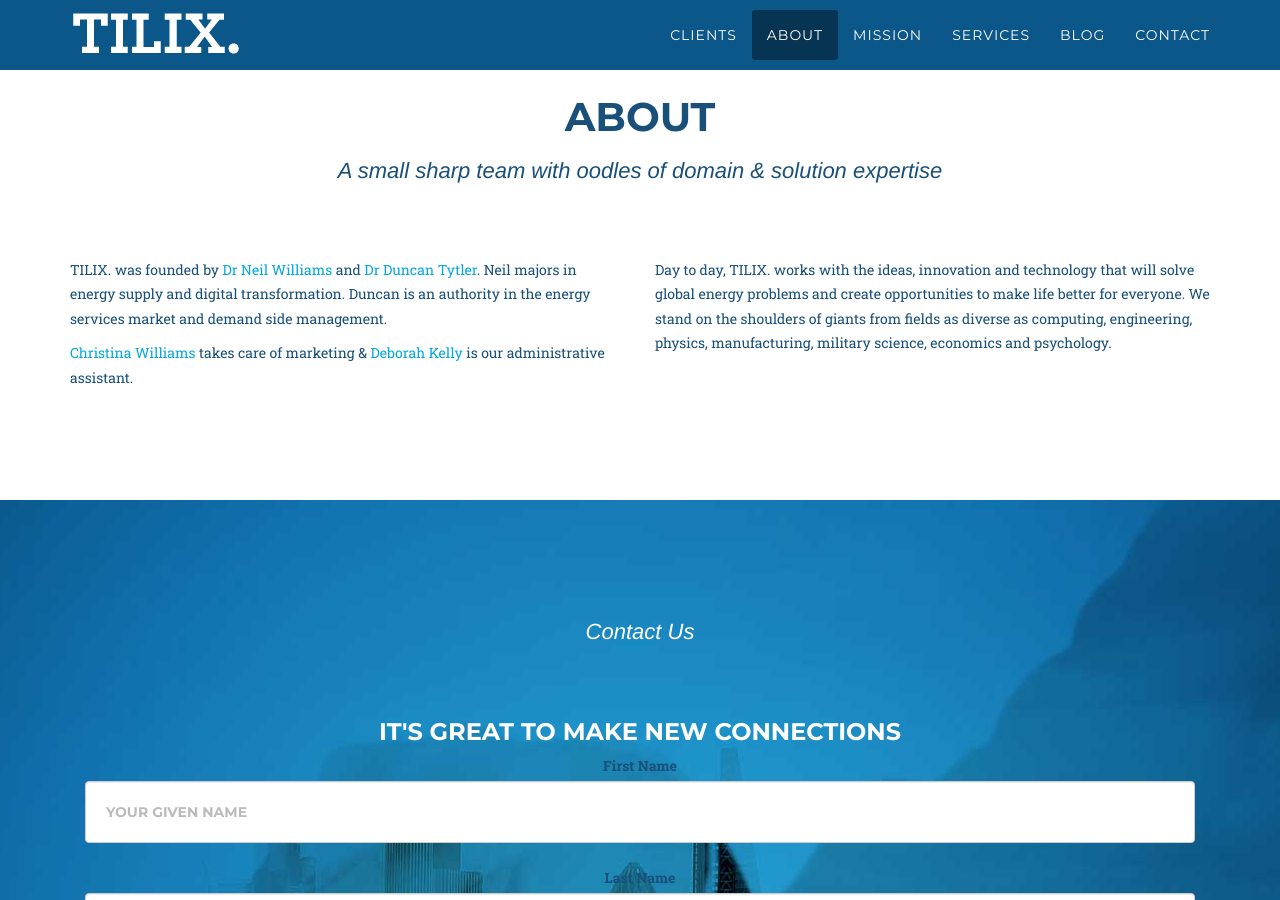
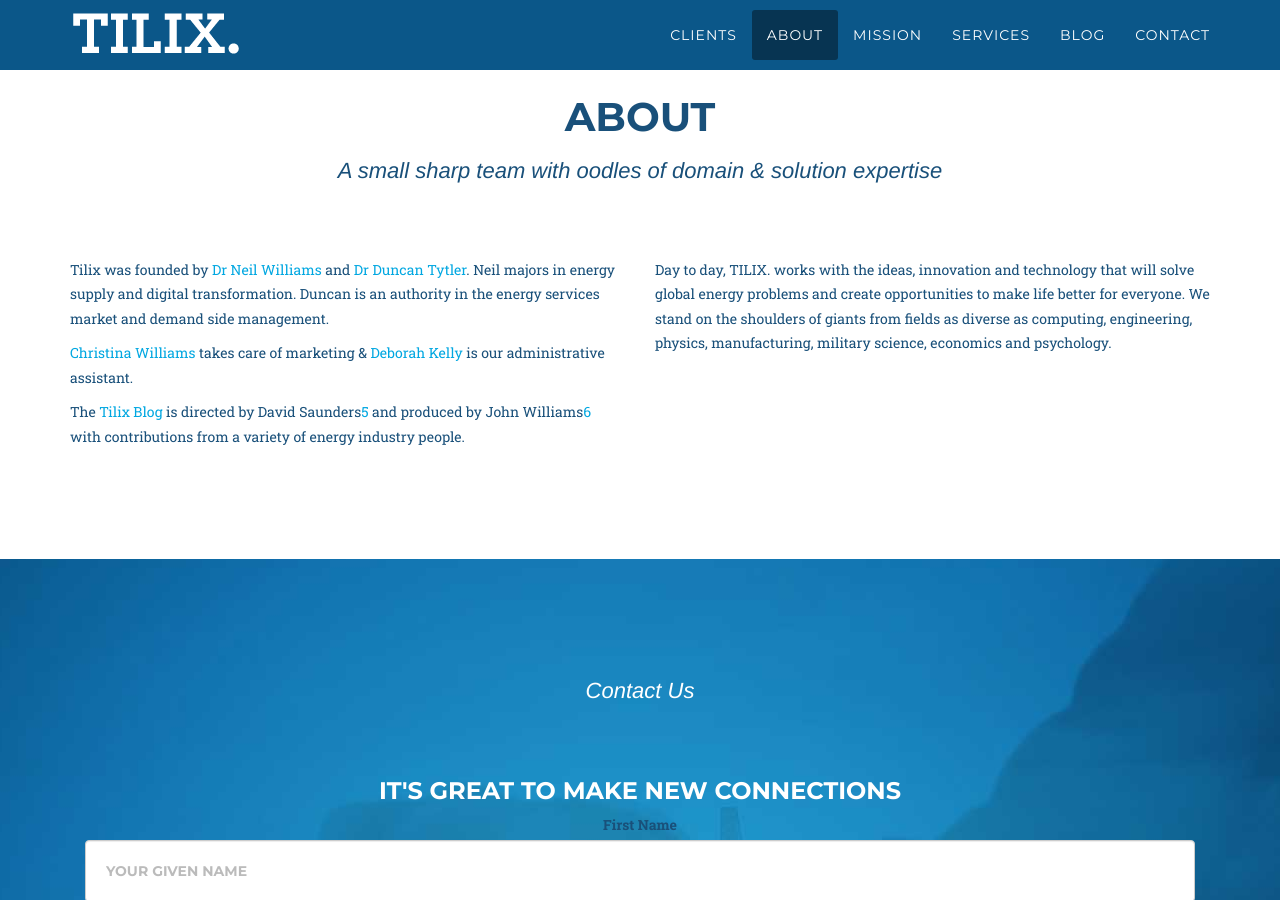
Before and after one commit to milomedia/tilix, a Jekyll site: the page built from index.html, in a window 1280 px wide and 900 px high, scrolled down 2598 px. Built offline with Jekyll 4.4.1, drawn with Linux system fonts in a browser that asks for light colours; nearby versions of some CDN libraries; some web fonts are replaced.

Commit message:
Update about-left.md

```diff
--- a/_includes/about-left.md
+++ b/_includes/about-left.md
@@ -1,8 +1,13 @@
-TILIX. was founded by [Dr Neil Williams][1] and [Dr Duncan Tytler][2]. Neil majors in energy supply and digital transformation. Duncan is an authority in the energy services market and demand side management.
+Tilix was founded by [Dr Neil Williams][1] and [Dr Duncan Tytler][2]. Neil majors in energy supply and digital transformation. Duncan is an authority in the energy services market and demand side management.
 
 [Christina Williams][3] takes care of marketing & [Deborah Kelly][4] is our administrative assistant.
+
+The [Tilix Blog][7] is directed by David Saunders[5] and produced by John Williams[6] with contributions from a variety of energy industry people.
 
 [1]: https://uk.linkedin.com/in/drneilwilliams
 [2]: https://uk.linkedin.com/in/dtytler
 [3]: https://uk.linkedin.com/in/christina-williams-60621358
 [4]: https://uk.linkedin.com/in/deborah-chapman-kelly-469b5837
+[5]: https://uk.linkedin.com/in/david-saunders-baa416
+[6]: http://www.johnwilliamsartist.com
+[7]: /blog.html
```
